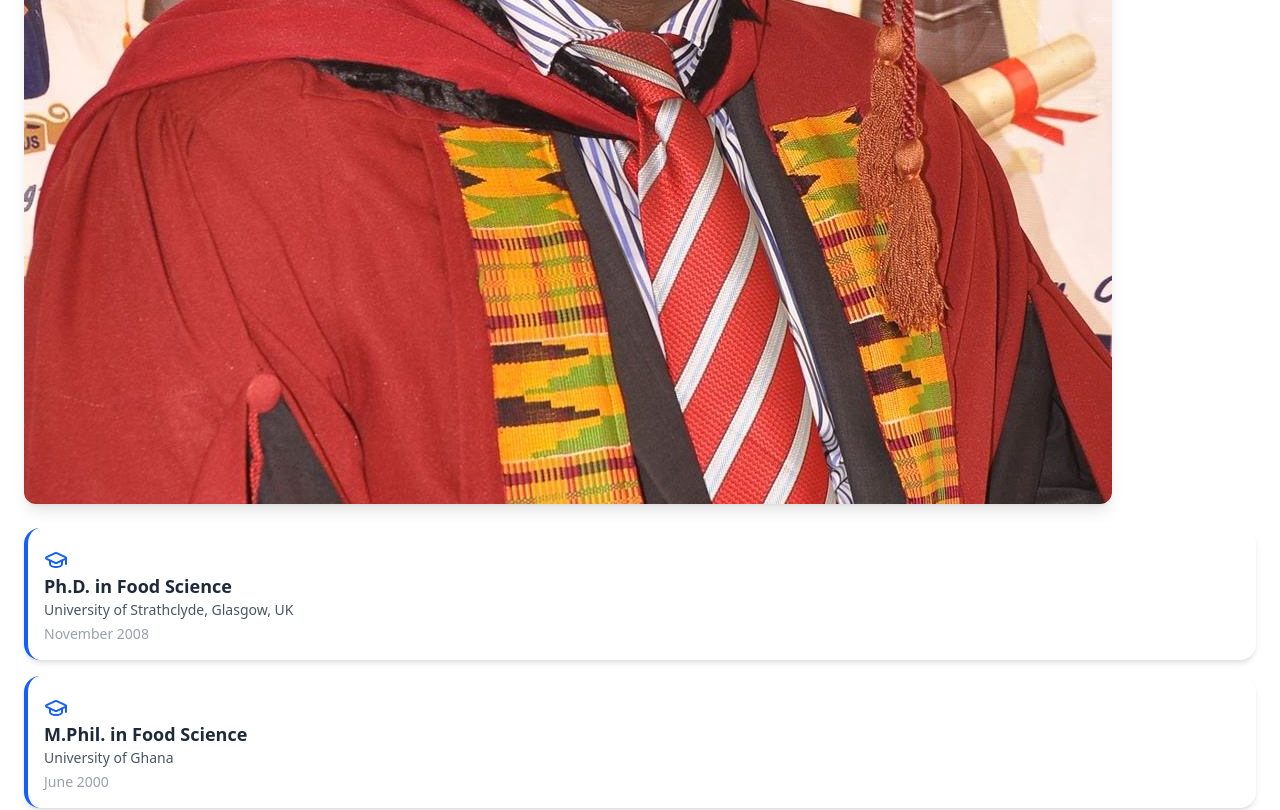
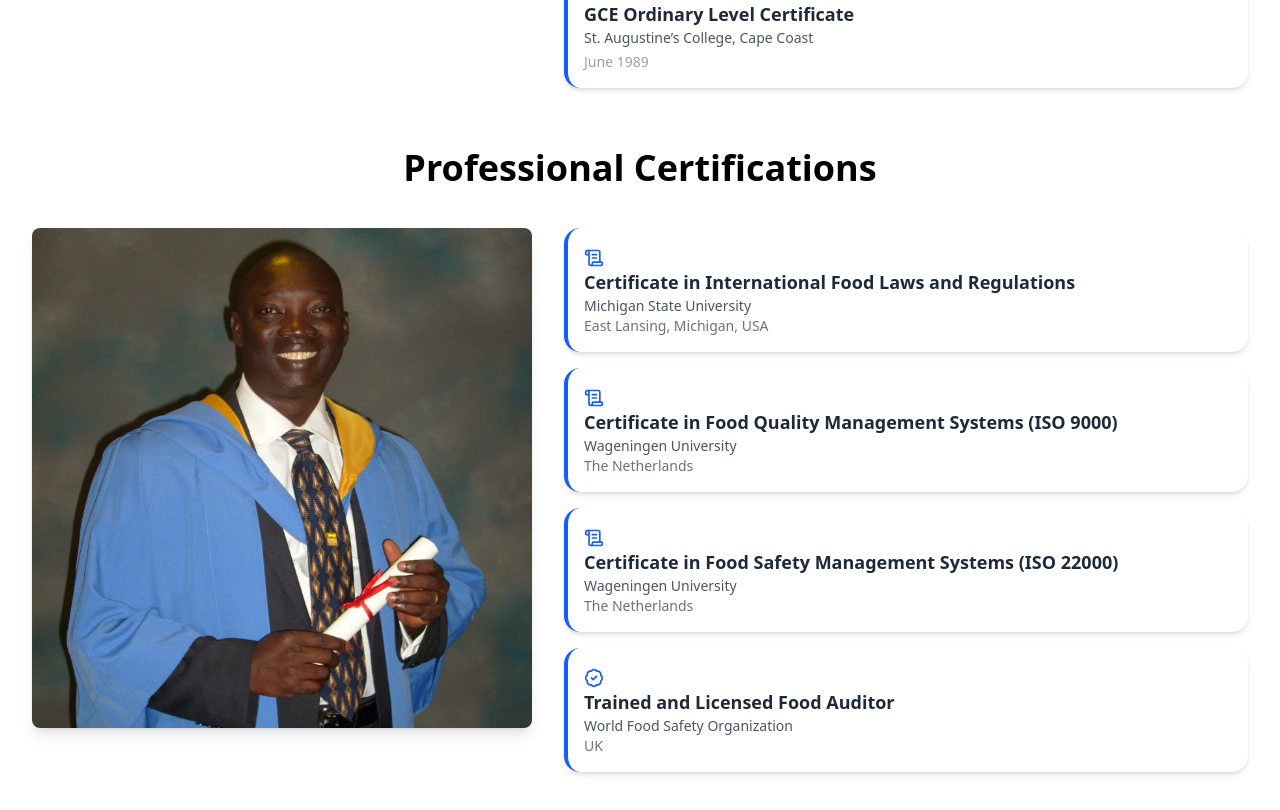
Before and after one commit to Nanor-Bright-Suka/Vc-Revamp, a Next.js app: page /education/academic-qualifications in a window 1280 px wide. Shown: the part 820-1630 px from the top of the page. Built offline with nearby package versions, Linux system fonts and the light colour scheme.

Commit message:
Fixing scrollbar issue.

```diff
--- a/app/contact/page.tsx
+++ b/app/contact/page.tsx
@@ -20,7 +20,7 @@ export default function ContactPage() {
   }
 
   return (
-    <div className='min-h-screen flex flex-col'>
+    <div className='relative min-h-screen w-full flex flex-col overflow-hidden'>
         <Navbar variant="dark"/>
     <main className="flex-grow max-w-2xl mx-auto px-4 py-12">
       <h1 className="text-3xl font-bold mb-4 text-center max-md:mt-12">Get in Touch</h1>
--- a/app/education/academic-qualifications/page.tsx
+++ b/app/education/academic-qualifications/page.tsx
@@ -7,23 +7,24 @@ import AcademicCard from '@/components/education/AcademicCard';
 
 export default function AcademicQualificationsPage() {
   return (
-    <div className="mx-auto p-6 space-y-12 mt-10">
-      <h1 className="text-3xl md:text-4xl font-bold -mt-10  max-md:mt-5 p-5 text-center ">Academic Qualifications</h1>
+    <div className="flex flex-col justify-center mx-auto mt-5 max-w-[95%]">
+      <h1 className="text-3xl md:text-4xl font-bold  max-md:mt-12 p-5 mb-5 text-center">Academic Qualifications</h1>
+
 
 
 {/* flex max-[1000px]:flex-col gap-8 */}
       {/* Academic Section (Image Left) */}
-      <div className="flex max-[1000px]:flex-col flex-wrap gap-6 items-start w-full">
+      <div className="flex flex-wrap justify-between gap-8 max-[1000px]:items-center min-[1200px]:items-start max-[1000px]:flex-col">
         {/* Image */}
-        <div className="max-[1000px]:w-full">
+        <div className="flex-shrink-0  max-w-[500px] w-full">
           <Image
             src="/img/edu1.jpg" // Replace with your actual image
             alt="Graduation Image"
-            width={400}
+            width={500}
             height={400}
-            className="rounded-xl shadow-lg w-full h-auto object-cover"
+             className="w-full h-auto rounded-lg shadow-lg"
           />
-        </div>
+      </div>
 
         {/* Cards */}
         <div className="flex-1 w-full space-y-4">
@@ -31,76 +32,76 @@ export default function AcademicQualificationsPage() {
             title="Ph.D. in Food Science"
             institution="University of Strathclyde, Glasgow, UK"
             date="November 2008"
-            icon={<GraduationCap size={24} />}
+            icon={<GraduationCap size={20} />}
           />
           <AcademicCard
             title="M.Phil. in Food Science"
             institution="University of Ghana"
             date="June 2000"
-            icon={<GraduationCap size={24} />}
+            icon={<GraduationCap size={20} />}
           />
           <AcademicCard
             title="B.Sc. (Hons) in Food Science"
             institution="University of Ghana"
             date="June 1996"
-            icon={<GraduationCap size={24} />}
+            icon={<GraduationCap size={20} />}
           />
           <AcademicCard
             title="GCE Advanced Level Certificate"
             institution="St. Augustine’s College, Cape Coast"
             date="June 1991"
-            icon={<GraduationCap size={24} />}
+            icon={<GraduationCap size={20} />}
           />
           <AcademicCard
             title="GCE Ordinary Level Certificate"
             institution="St. Augustine’s College, Cape Coast"
             date="June 1989"
-            icon={<GraduationCap size={24} />}
+            icon={<GraduationCap size={20} />}
           />
         </div>
       </div>
 
       {/* Certifications Section (Image Right) */}
-      <div>
-        <h2 className="text-2xl font-semibold mb-4">Professional Certifications</h2>
+      <div className='mt-10'>
+        <h2 className="text-3xl md:text-4xl font-bold max-md:mt-5 p-5 mb-5 text-center">Professional Certifications</h2>
 
-        <div className="flex max-[1000px]:flex-col flex-wrap gap-6 items-start w-full">
+        <div className="flex flex-wrap justify-between gap-8 max-[1000px]:items-center min-[1200px]:items-start max-[1000px]:flex-col">
           {/* Image */}
-          <div className="max-[1000px]:w-full">
+          <div className="flex-shrink-0 max-w-[500px] w-full ">
             <Image
               src="/img/edu2.jpg" // Replace with your actual image
               alt="Professional Certifications Image"
-              width={400}
+              width={500}
               height={400}
-              className="rounded-xl shadow-lg w-full h-auto object-cover"
+             className="w-full h-auto rounded-lg shadow-lg"
             />
           </div>
 
           {/* Cards */}
-          <div className="flex-1 space-y-4 w-full">
+          <div className="flex-1 w-full space-y-4 mb-20">
             <AcademicCard
               title="Certificate in International Food Laws and Regulations"
               institution="Michigan State University"
               location="East Lansing, Michigan, USA"
-              icon={<ScrollText size={24} />}
+              icon={<ScrollText size={20} />}
             />
             <AcademicCard
               title="Certificate in Food Quality Management Systems (ISO 9000)"
               institution="Wageningen University"
               location="The Netherlands"
-              icon={<ScrollText size={24} />}
+              icon={<ScrollText size={20} />}
             />
             <AcademicCard
               title="Certificate in Food Safety Management Systems (ISO 22000)"
               institution="Wageningen University"
               location="The Netherlands"
-              icon={<ScrollText size={24} />}
+              icon={<ScrollText size={20} />}
             />
             <AcademicCard
               title="Trained and Licensed Food Auditor"
               institution="World Food Safety Organization"
               location="UK"
-              icon={<BadgeCheck size={24} />}
+              icon={<BadgeCheck size={20} />}
             />
           </div>
         </div>
--- a/app/education/layout.tsx
+++ b/app/education/layout.tsx
@@ -17,10 +17,11 @@ export default function EducationLayout({
   children: React.ReactNode;
 }) {
   return (
-    <div className="min-h-screen flex flex-col">
+    <div className='relative min-h-screen w-full flex flex-col overflow-hidden'>
       <Navbar variant="dark"/>
       <main className="flex-1">{children}</main>
       <Footer />
     </div>
+
   );
 }
--- a/app/education/research-works/page.tsx
+++ b/app/education/research-works/page.tsx
@@ -17,6 +17,7 @@ export default function ResearchPage() {
   const goToNext = () => setCurrentPage(prev => Math.min(prev + 1, totalPages));
 
   return (
+
     <div className="max-w-5xl mx-auto px-6 py-10">
       <h1 className="text-3xl font-bold mb-6 max-md:mt-12 ">Research Publications</h1>
 
--- a/app/globals.css
+++ b/app/globals.css
@@ -51,17 +51,18 @@
 html, body {
   margin: 0;
   padding: 0;
-  scroll-behavior: smooth;
-  overflow-x: hidden;
+  box-sizing: border-box;
+
 }
+
 
 /* Parallax sections */
  .parallax1 {
-  @apply bg-[url('/img/construction.jpg')] min-h-screen bg-center bg-no-repeat bg-cover flex justify-center items-center relative md:bg-fixed;
+  @apply bg-[url('/img/construction.jpg')] h-screen bg-center bg-no-repeat bg-cover flex justify-center items-center relative md:bg-fixed;
 }
 
 .parallax2 {
-  @apply bg-[url('/img/office.jpg')] min-h-[1300px] bg-center bg-no-repeat bg-cover flex justify-center items-center relative md:bg-fixed;
+  @apply bg-[url('/img/office.jpg')] min-h-[1300px] bg-center bg-cover bg-no-repeat flex justify-center items-center relative md:bg-fixed;
 }
 
 .parallax3 {
--- a/app/layout.tsx
+++ b/app/layout.tsx
@@ -29,9 +29,9 @@ export default function RootLayout({
       <body
         className={`${geistSans.variable} ${geistMono.variable} antialiased`}
       >
-
+      <div className='relative min-h-screen w-full flex flex-col overflow-hidden'>
           {children}
-
+    </div>
       </body>
     </html>
   )
--- a/components/Homepage.tsx
+++ b/components/Homepage.tsx
@@ -77,9 +77,10 @@ export default function Content() {
   return (
     <>
       {/* Parallax 1 */}
+
       <div className="parallax1">
-        <div className="p-overlay1" />
-        <div className="relative z-20 px-6 py-12 text-center text-white leading-relaxed max-w-4xl">
+         <div className="p-overlay1" />
+        <div className="relative z-20 px-6 py-6 text-center text-white leading-relaxed max-w-4xl">
           <h1 className="text-2xl md:text-4xl lg:text-5xl font-bold mb-6">
             Welcome to Dr. & Mrs. Ohene-Afoakwa&apos;s Homepage
           </h1>
--- a/components/Navbar.tsx
+++ b/components/Navbar.tsx
@@ -23,7 +23,7 @@ const navLinks = [
     ],
   },
 
-  { name: 'Reach Out', href: '/contact' },
+  { name: 'Contact', href: '/contact' },
 ];
 
 
@@ -44,7 +44,7 @@ export default function Navbar({ variant = "light"}: NavbarProps) {
     <header className={`${position}`}>
       {/* Overlay */}
       <div
-        className={`fixed inset-0 bg-black/50 h-full backdrop-blur-sm transition-opacity duration-700 md:hidden ${
+        className={`fixed inset-0 bg-black/50 h-screen backdrop-blur-sm transition-opacity duration-700 md:hidden ${
           isOpen ? 'opacity-100 visible' : 'opacity-0 invisible'
         }`}
       ></div>
--- a/components/about/aboutcomponent.tsx
+++ b/components/about/aboutcomponent.tsx
@@ -17,7 +17,7 @@ export default function AboutComponent() {
 
     return (
 
- <section className="relative w-full min-h-screen flex flex-col justify-between px-0.5 py-5 overflow-hidden">
+ <section className="relative w-full min-h-screen flex flex-col justify-between px-0.5 py-5 overflow-hidden border-2">
             {/* Navbar */}
             <div className='w-full mb-20'>
                 <h2 className="text-lg font-bold text-gray-700 text-center">
--- a/components/education/research-work-component.tsx
+++ b/components/education/research-work-component.tsx
@@ -10,7 +10,7 @@ type Props = {
 
 export default function ResearchCard({ title, link }: Props) {
   return (
-    <div className="border border-gray-200 p-4 rounded-xl shadow-sm hover:shadow-md transition-all">
+    <div className="max-w-5xl border border-gray-200 p-4 rounded-xl shadow-sm hover:shadow-md transition-all">
       <Link
         href={link}
         target="_blank"
```
